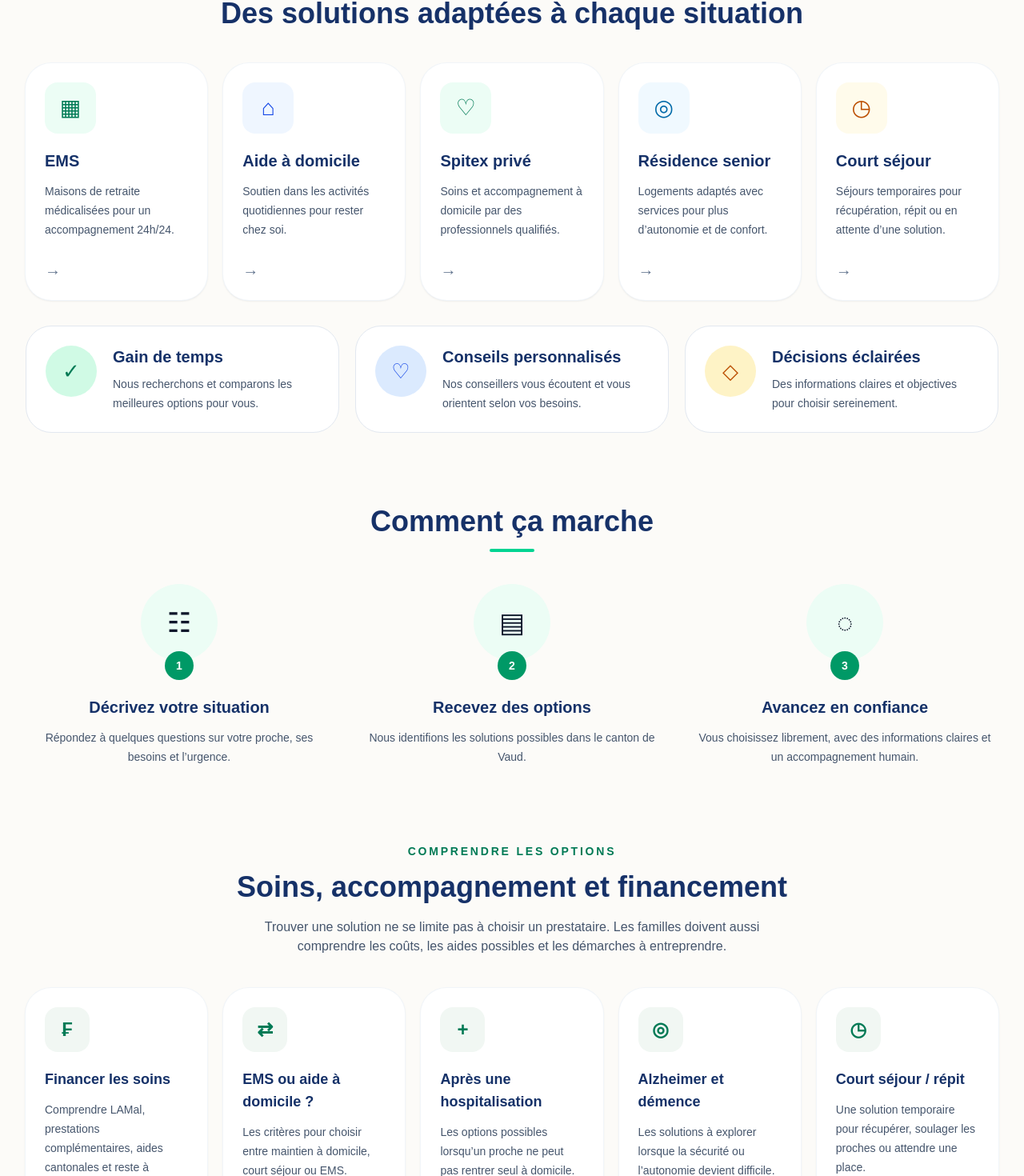
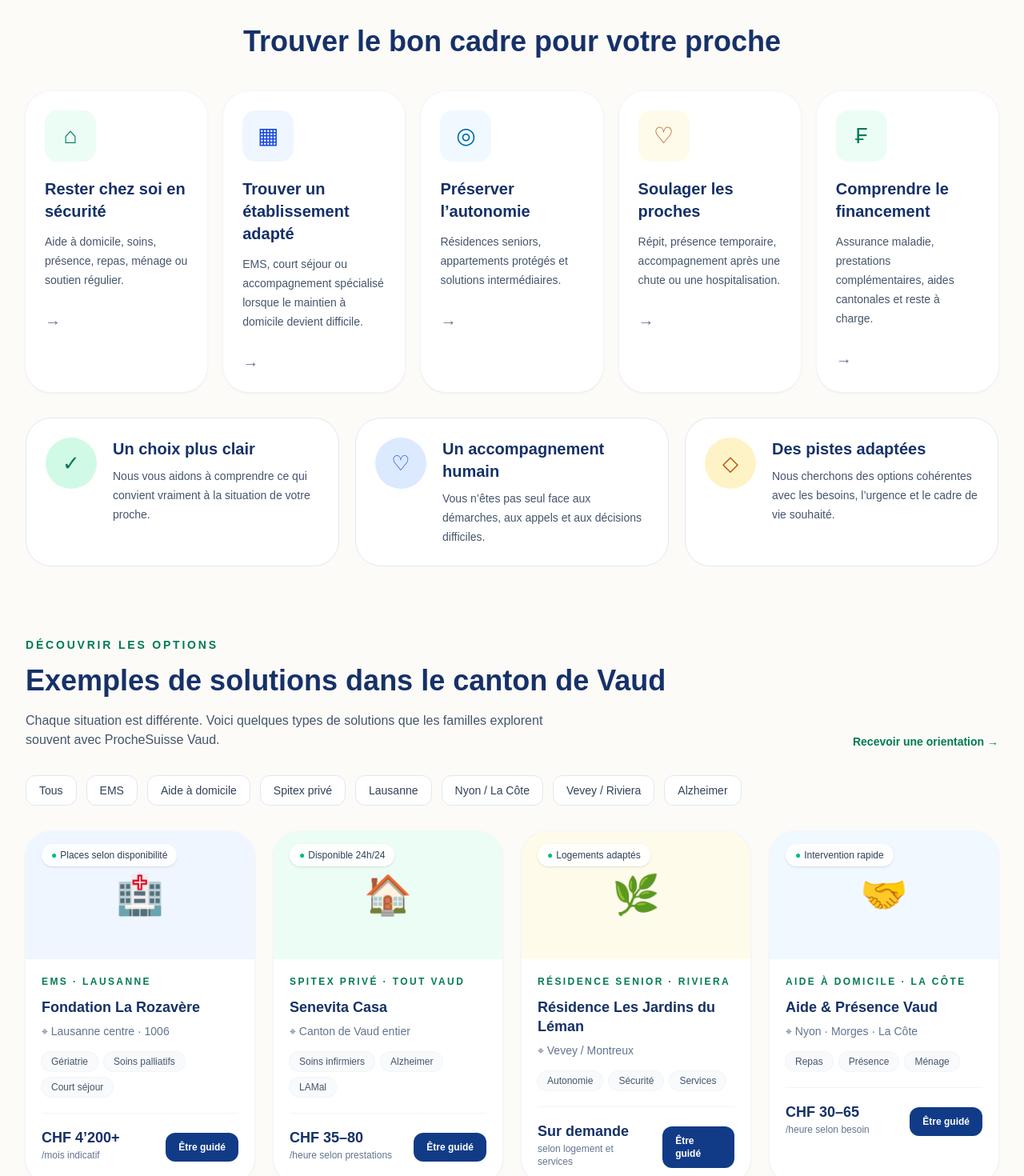
Before and after one commit to lucasruscio-hub/prochesuisse-vaud, a Next.js app: page / in a window 1280 px wide. Shown: the part 846-2316 px from the top of the page at 80% size. Built offline with nearby package versions, Linux system fonts and the light colour scheme.

Commit message:
Add provider discovery section and new positioning

```diff
--- a/app/page.js
+++ b/app/page.js
@@ -1,5 +1,4 @@
 "use client";
-
 import React, { useState } from "react";
 
 const Icon = ({ children, className = "" }) => (
@@ -19,53 +18,53 @@ const Close = ({ className = "" }) => <Icon className={className}>×</Icon>;
 
 const serviceCards = [
   {
-    title: "EMS",
-    text: "Maisons de retraite médicalisées pour un accompagnement 24h/24.",
-    symbol: "▦",
+    title: "Rester chez soi en sécurité",
+    text: "Aide à domicile, soins, présence, repas, ménage ou soutien régulier.",
+    symbol: "⌂",
     color: "bg-emerald-50 text-emerald-700",
   },
   {
-    title: "Aide à domicile",
-    text: "Soutien dans les activités quotidiennes pour rester chez soi.",
-    symbol: "⌂",
+    title: "Trouver un établissement adapté",
+    text: "EMS, court séjour ou accompagnement spécialisé lorsque le maintien à domicile devient difficile.",
+    symbol: "▦",
     color: "bg-blue-50 text-blue-700",
   },
   {
-    title: "Spitex privé",
-    text: "Soins et accompagnement à domicile par des professionnels qualifiés.",
-    symbol: "♡",
-    color: "bg-emerald-50 text-emerald-700",
-  },
-  {
-    title: "Résidence senior",
-    text: "Logements adaptés avec services pour plus d’autonomie et de confort.",
+    title: "Préserver l’autonomie",
+    text: "Résidences seniors, appartements protégés et solutions intermédiaires.",
     symbol: "◎",
     color: "bg-sky-50 text-sky-700",
   },
   {
-    title: "Court séjour",
-    text: "Séjours temporaires pour récupération, répit ou en attente d’une solution.",
-    symbol: "◷",
+    title: "Soulager les proches",
+    text: "Répit, présence temporaire, accompagnement après une chute ou une hospitalisation.",
+    symbol: "♡",
     color: "bg-amber-50 text-amber-700",
+  },
+  {
+    title: "Comprendre le financement",
+    text: "Assurance maladie, prestations complémentaires, aides cantonales et reste à charge.",
+    symbol: "₣",
+    color: "bg-emerald-50 text-emerald-700",
   },
 ];
 
 const benefits = [
   {
-    title: "Gain de temps",
-    text: "Nous recherchons et comparons les meilleures options pour vous.",
+    title: "Un choix plus clair",
+    text: "Nous vous aidons à comprendre ce qui convient vraiment à la situation de votre proche.",
     symbol: "✓",
     color: "bg-emerald-100 text-emerald-700",
   },
   {
-    title: "Conseils personnalisés",
-    text: "Nos conseillers vous écoutent et vous orientent selon vos besoins.",
+    title: "Un accompagnement humain",
+    text: "Vous n’êtes pas seul face aux démarches, aux appels et aux décisions difficiles.",
     symbol: "♡",
     color: "bg-blue-100 text-blue-700",
   },
   {
-    title: "Décisions éclairées",
-    text: "Des informations claires et objectives pour choisir sereinement.",
+    title: "Des pistes adaptées",
+    text: "Nous cherchons des options cohérentes avec les besoins, l’urgence et le cadre de vie souhaité.",
     symbol: "◇",
     color: "bg-amber-100 text-amber-700",
   },
@@ -74,20 +73,20 @@ const benefits = [
 const steps = [
   {
     n: "1",
-    title: "Décrivez votre situation",
-    text: "Répondez à quelques questions sur votre proche, ses besoins et l’urgence.",
+    title: "Parlez-nous de votre proche",
+    text: "Décrivez sa situation, son lieu de vie actuel, ses besoins et ce qui vous inquiète.",
     symbol: "☷",
   },
   {
     n: "2",
-    title: "Recevez des options",
-    text: "Nous identifions les solutions possibles dans le canton de Vaud.",
+    title: "Nous clarifions les options",
+    text: "Nous vous aidons à comprendre les pistes possibles : domicile, résidence, court séjour, EMS ou soutien spécialisé.",
     symbol: "▤",
   },
   {
     n: "3",
-    title: "Avancez en confiance",
-    text: "Vous choisissez librement, avec des informations claires et un accompagnement humain.",
+    title: "Vous avancez vers le bon choix",
+    text: "Vous recevez une orientation humaine pour décider plus sereinement des prochaines étapes.",
     symbol: "◌",
   },
 ];
@@ -119,6 +118,59 @@ const guideCards = [
     symbol: "◷",
   },
 ];
+
+const providerExamples = [
+  {
+    category: "EMS",
+    location: "Lausanne",
+    name: "Fondation La Rozavère",
+    area: "Lausanne centre · 1006",
+    badge: "Places selon disponibilité",
+    icon: "🏥",
+    price: "CHF 4’200+",
+    priceNote: "/mois indicatif",
+    tags: ["Gériatrie", "Soins palliatifs", "Court séjour"],
+    tone: "bg-blue-50",
+  },
+  {
+    category: "Spitex privé",
+    location: "Tout Vaud",
+    name: "Senevita Casa",
+    area: "Canton de Vaud entier",
+    badge: "Disponible 24h/24",
+    icon: "🏠",
+    price: "CHF 35–80",
+    priceNote: "/heure selon prestations",
+    tags: ["Soins infirmiers", "Alzheimer", "LAMal"],
+    tone: "bg-emerald-50",
+  },
+  {
+    category: "Résidence senior",
+    location: "Riviera",
+    name: "Résidence Les Jardins du Léman",
+    area: "Vevey / Montreux",
+    badge: "Logements adaptés",
+    icon: "🌿",
+    price: "Sur demande",
+    priceNote: "selon logement et services",
+    tags: ["Autonomie", "Sécurité", "Services"],
+    tone: "bg-amber-50",
+  },
+  {
+    category: "Aide à domicile",
+    location: "La Côte",
+    name: "Aide & Présence Vaud",
+    area: "Nyon · Morges · La Côte",
+    badge: "Intervention rapide",
+    icon: "🤝",
+    price: "CHF 30–65",
+    priceNote: "/heure selon besoin",
+    tags: ["Repas", "Présence", "Ménage"],
+    tone: "bg-sky-50",
+  },
+];
+
+const providerFilters = ["Tous", "EMS", "Aide à domicile", "Spitex privé", "Lausanne", "Nyon / La Côte", "Vevey / Riviera", "Alzheimer"];
 
 const faqs = [
   {
@@ -281,7 +333,7 @@ function HeroForm() {
       <div className="mb-6">
         <div className="flex items-center justify-between gap-4">
           <h3 className="max-w-xs text-xl font-semibold leading-7 text-slate-950 sm:text-2xl">
-            Votre première orientation gratuite
+            Décrivez la situation de votre proche
           </h3>
           <span className="rounded-full bg-emerald-50 px-3 py-1 text-xs font-semibold text-emerald-700">
             {step + 1}/{totalSteps}
@@ -294,7 +346,7 @@ function HeroForm() {
 
       {step === 0 && (
         <div>
-          <label className="block text-base font-semibold text-slate-950">Que recherchez-vous pour votre proche ?</label>
+          <label className="block text-base font-semibold text-slate-950">Quelle solution semble la plus proche de votre situation ?</label>
           <div className="mt-4 space-y-3">
             {[
               "Un EMS / établissement médico-social",
@@ -453,7 +505,7 @@ function HeroForm() {
           </button>
         ) : (
           <button type="submit" className="ml-auto flex items-center justify-center gap-2 rounded-xl bg-emerald-600 px-5 py-3 text-sm font-semibold text-white transition hover:bg-emerald-700">
-            Recevoir mon orientation gratuite <ArrowRight className="text-base" />
+            Recevoir une orientation personnalisée <ArrowRight className="text-base" />
           </button>
         )}
       </div>
@@ -486,7 +538,7 @@ export default function ProcheSuisseVaudLandingPage() {
             href="#form"
             className="hidden rounded-2xl bg-[#123b87] px-6 py-3.5 text-sm font-semibold text-white shadow-sm transition hover:bg-[#0d2d68] md:inline-flex"
           >
-            Obtenir de l’aide
+            Recevoir une orientation
           </a>
 
           <button onClick={() => setMobileMenuOpen(!mobileMenuOpen)} className="text-2xl md:hidden">
@@ -502,7 +554,7 @@ export default function ProcheSuisseVaudLandingPage() {
               <a href="#guide">Guide</a>
               <a href="#contact">Contact</a>
               <a href="#form" className="rounded-xl bg-[#123b87] px-5 py-3 text-center text-white">
-                Obtenir de l’aide
+                Recevoir une orientation
               </a>
             </div>
           </div>
@@ -515,15 +567,15 @@ export default function ProcheSuisseVaudLandingPage() {
             <div>
               <div className="inline-flex items-center gap-2 rounded-full bg-emerald-50 px-5 py-3 text-sm font-semibold text-emerald-800">
                 <Shield className="text-emerald-700" />
-                Service gratuit et indépendant
+                Orientation humaine et gratuite
               </div>
 
               <h1 className="mt-8 max-w-2xl text-[44px] font-semibold leading-[1.05] tracking-tight text-[#133169] sm:text-[58px] lg:text-[64px]">
-                Votre guide gratuit pour trouver une solution adaptée à un proche âgé
+                Trouvez un lieu de vie adapté pour votre proche âgé, sans avancer seul
               </h1>
 
               <p className="mt-6 max-w-xl text-lg leading-8 text-slate-600 sm:text-xl sm:leading-9">
-                EMS, aide à domicile, Spitex privé, résidence senior ou court séjour — nous vous aidons à comprendre les options, le financement et les bons interlocuteurs dans le canton de Vaud.
+                ProcheSuisse Vaud accompagne les familles dans le canton de Vaud pour comprendre les options possibles, comparer les solutions sérieuses et avancer vers le bon choix : maintien à domicile, résidence senior, court séjour, EMS ou accompagnement spécialisé.
               </p>
 
               <div className="mt-8 grid max-w-2xl gap-5 sm:grid-cols-3">
@@ -537,7 +589,7 @@ export default function ProcheSuisseVaudLandingPage() {
                 </div>
                 <div className="flex items-start gap-3 text-sm text-slate-700">
                   <Lock className="mt-1" />
-                  <span>Vos données sont confidentielles</span>
+                  <span>Solutions adaptées à votre proche</span>
                 </div>
               </div>
             </div>
@@ -553,7 +605,7 @@ export default function ProcheSuisseVaudLandingPage() {
 
         <section id="services" className="mx-auto max-w-7xl px-5 py-10 lg:px-8">
           <h2 className="text-center text-3xl font-semibold leading-tight text-[#163168] sm:text-4xl">
-            Des solutions adaptées à chaque situation
+            Trouver le bon cadre pour votre proche
           </h2>
 
           <div className="mt-10 grid gap-5 sm:grid-cols-2 lg:grid-cols-5">
@@ -584,6 +636,77 @@ export default function ProcheSuisseVaudLandingPage() {
               </div>
             ))}
           </div>
+        </section>
+
+        <section className="mx-auto max-w-7xl px-5 py-12 lg:px-8">
+          <div className="flex flex-col gap-4 sm:flex-row sm:items-end sm:justify-between">
+            <div>
+              <p className="text-sm font-semibold uppercase tracking-[0.2em] text-emerald-700">Découvrir les options</p>
+              <h2 className="mt-3 text-3xl font-semibold leading-tight text-[#163168] sm:text-4xl">
+                Exemples de solutions dans le canton de Vaud
+              </h2>
+              <p className="mt-4 max-w-2xl text-sm leading-6 text-slate-600 sm:text-base">
+                Chaque situation est différente. Voici quelques types de solutions que les familles explorent souvent avec ProcheSuisse Vaud.
+              </p>
+            </div>
+            <a href="#form" className="text-sm font-semibold text-emerald-700 hover:text-emerald-800">
+              Recevoir une orientation →
+            </a>
+          </div>
+
+          <div className="mt-8 flex flex-wrap gap-3">
+            {providerFilters.map((filter) => (
+              <button key={filter} type="button" className="rounded-xl border border-slate-200 bg-white px-4 py-2 text-sm font-medium text-slate-700 transition hover:border-emerald-300 hover:bg-emerald-50 hover:text-emerald-800">
+                {filter}
+              </button>
+            ))}
+          </div>
+
+          <div className="mt-8 grid gap-6 md:grid-cols-2 xl:grid-cols-4">
+            {providerExamples.map((provider) => (
+              <div key={provider.name} className="overflow-hidden rounded-[2rem] bg-white shadow-sm ring-1 ring-slate-100 transition hover:-translate-y-1 hover:shadow-lg hover:shadow-slate-200/60">
+                <div className={`relative flex h-40 items-center justify-center ${provider.tone}`}>
+                  <div className="absolute left-5 top-4 rounded-full bg-white/90 px-3 py-1.5 text-xs font-medium text-slate-700 shadow-sm">
+                    <span className="mr-1 text-emerald-500">●</span>
+                    {provider.badge}
+                  </div>
+                  <div className="text-5xl">{provider.icon}</div>
+                </div>
+
+                <div className="p-5">
+                  <p className="text-xs font-semibold uppercase tracking-[0.2em] text-emerald-700">
+                    {provider.category} · {provider.location}
+                  </p>
+                  <h3 className="mt-3 text-lg font-semibold leading-6 text-[#153168]">{provider.name}</h3>
+                  <p className="mt-2 text-sm text-slate-500">⌖ {provider.area}</p>
+
+                  <div className="mt-4 flex flex-wrap gap-2">
+                    {provider.tags.map((tag) => (
+                      <span key={tag} className="rounded-full bg-slate-50 px-3 py-1 text-xs text-slate-600 ring-1 ring-slate-100">
+                        {tag}
+                      </span>
+                    ))}
+                  </div>
+
+                  <div className="mt-5 border-t border-slate-100 pt-4">
+                    <div className="flex items-end justify-between gap-4">
+                      <div>
+                        <p className="text-lg font-semibold text-[#153168]">{provider.price}</p>
+                        <p className="text-xs text-slate-500">{provider.priceNote}</p>
+                      </div>
+                      <a href="#form" className="rounded-xl bg-[#123b87] px-4 py-2.5 text-xs font-semibold text-white transition hover:bg-[#0d2d68]">
+                        Être guidé
+                      </a>
+                    </div>
+                  </div>
+                </div>
+              </div>
+            ))}
+          </div>
+
+          <p className="mt-5 text-xs leading-5 text-slate-500">
+            Ces exemples sont présentés à titre indicatif pour illustrer les types de solutions possibles. Les disponibilités, prix et conditions doivent toujours être vérifiés auprès des prestataires ou services compétents.
+          </p>
         </section>
 
         <section id="how" className="mx-auto max-w-7xl px-5 py-12 lg:px-8">
@@ -673,7 +796,7 @@ export default function ProcheSuisseVaudLandingPage() {
             <div>
               <Logo />
               <p className="mt-4 max-w-xs text-sm leading-6 text-slate-600">
-                Votre partenaire de confiance pour trouver la bonne solution de soins et d’accompagnement dans le canton de Vaud.
+                Votre partenaire de confiance pour trouver un cadre de vie ou un accompagnement adapté à un proche âgé dans le canton de Vaud.
               </p>
             </div>
 
```
